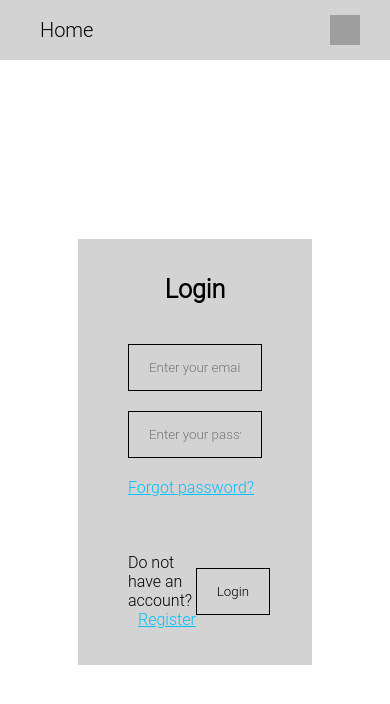
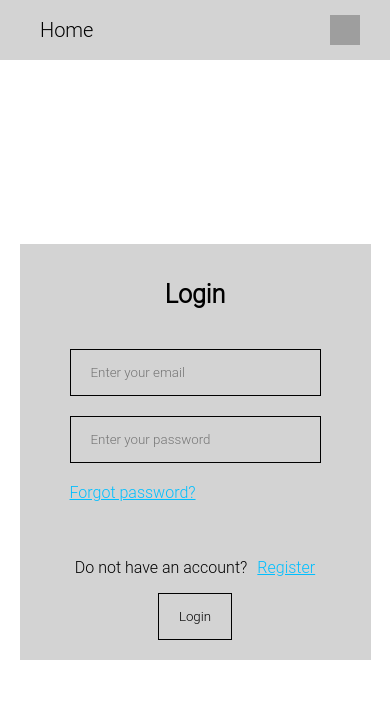
Before and after one commit to Nikita739/Ecommerce-app, a React (Create React App) app: page /login in a window 390 px wide. Shown: the top 704 px of the page. Built offline with nearby package versions, Linux system fonts and the light colour scheme; grey boxes are pictures that could not be loaded.

Commit message:
Fixed styles in Login and Registration

```diff
--- a/src/pages/Auth/Auth.module.css
+++ b/src/pages/Auth/Auth.module.css
@@ -10,7 +10,8 @@
 .content {
     background-color: lightgrey;
     padding: 20px 50px;
-    width: 60%;
+    width: 90%;
+    max-width: 920px;
 }
 
 .title {
@@ -63,3 +64,9 @@
 .inputPair > .title {
     margin-bottom: 10px;
 }
+
+@media screen and (max-width: 520px){
+    .bottomWrapper {
+        flex-direction: column;
+    }
+}
```
